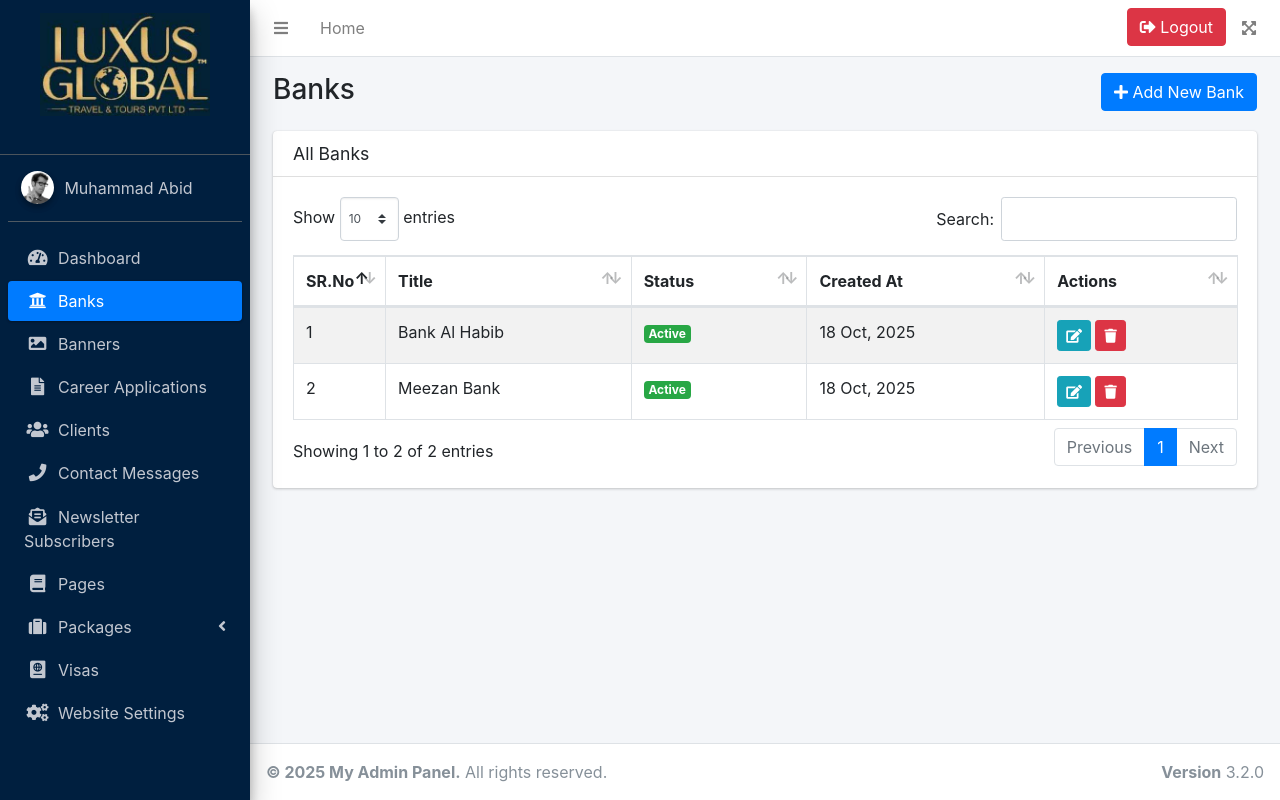
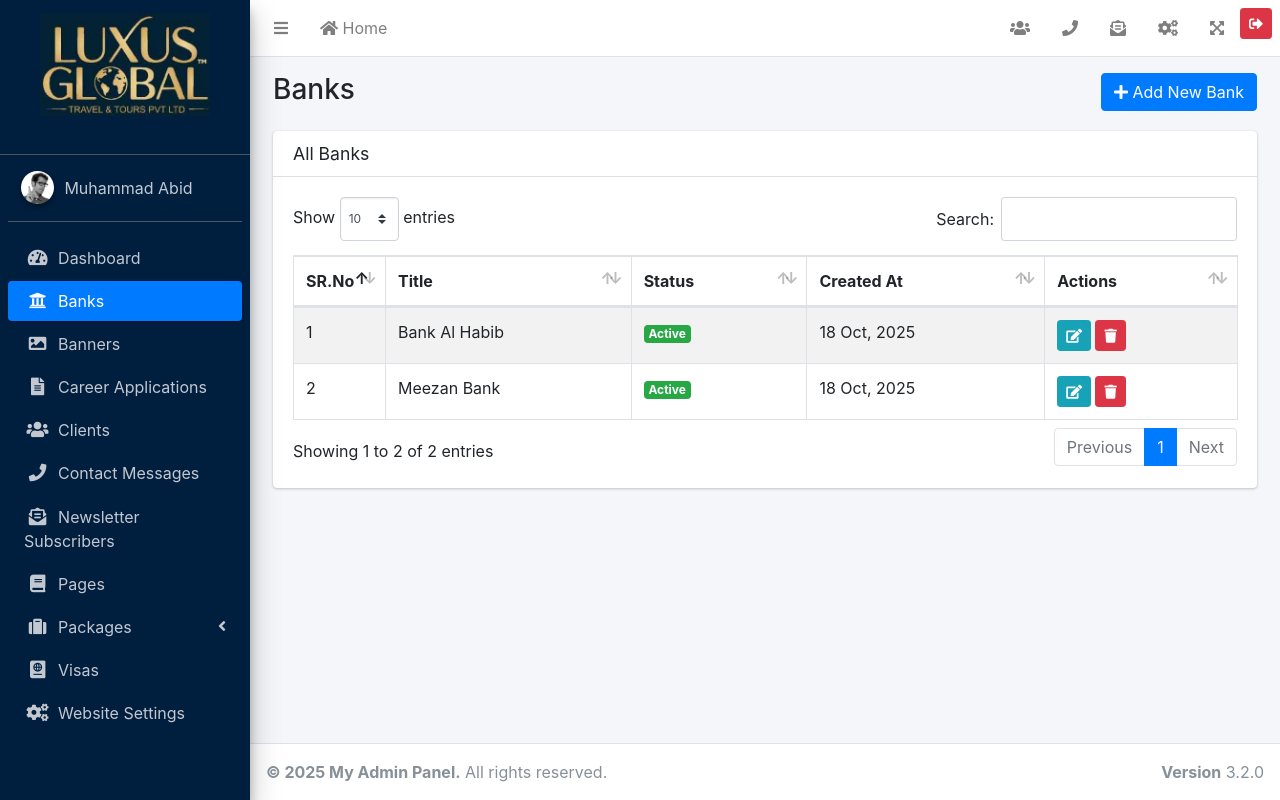
Before and after one commit to abiddb72/luxusglobal, a Laravel app: page /admin/banks in a window 1280 px wide. Run offline with Laravel 12, Linux system fonts and the light colour scheme; a user stored in the database is signed in; data comes from the database, SQL or seed files in the repository; some libraries are stand-ins or nearby versions.

Commit message:
dashboard update

```diff
--- a/resources/views/admin/layouts/partials/navbar.blade.php
+++ b/resources/views/admin/layouts/partials/navbar.blade.php
@@ -5,23 +5,57 @@
       <a class="nav-link" data-widget="pushmenu" href="#" role="button"><i class="fas fa-bars"></i></a>
     </li>
     <li class="nav-item d-none d-sm-inline-block">
-      <a href="{{ url('/admin') }}" class="nav-link">Home</a>
+      <a href="{{ route('admin.dashboard') }}" class="nav-link"><i class="fas fa-home"></i> Home</a>
     </li>
   </ul>
 
-  <!-- Right navbar -->
+  <!-- Right Navbar (Quick Links) -->
   <ul class="navbar-nav ml-auto">
+
+    <!-- Clients -->
     <li class="nav-item">
+      <a href="{{ route('admin.clients.index') }}" class="nav-link" title="Clients">
+        <i class="fas fa-users"></i>
+      </a>
+    </li>
 
-      <form action="{{ route('admin.logout') }}" method="POST">
-          @csrf
-          <button type="submit" class="btn btn-danger"><i class="fas fa-sign-out-alt"></i> Logout</button>
-      </form>
+    <!-- Contacts -->
+    <li class="nav-item">
+      <a href="{{ route('admin.contacts.index') }}" class="nav-link" title="Contact Messages">
+        <i class="fas fa-phone"></i>
+      </a>
     </li>
+
+    <!-- Newsletter -->
     <li class="nav-item">
-      <a class="nav-link" data-widget="fullscreen" href="#" role="button">
+      <a href="{{ route('admin.newsletter.index') }}" class="nav-link" title="Newsletter Subscribers">
+        <i class="fas fa-envelope-open-text"></i>
+      </a>
+    </li>
+
+    <!-- Settings -->
+    <li class="nav-item">
+      <a href="{{ route('admin.settings') }}" class="nav-link" title="Settings">
+        <i class="fas fa-cogs"></i>
+      </a>
+    </li>
+
+    <!-- Fullscreen -->
+    <li class="nav-item">
+      <a class="nav-link" data-widget="fullscreen" href="#" role="button" title="Fullscreen">
         <i class="fas fa-expand-arrows-alt"></i>
       </a>
     </li>
+
+    <!-- Logout -->
+    <li class="nav-item">
+      <form action="{{ route('admin.logout') }}" method="POST" class="d-inline">
+          @csrf
+          <button type="submit" class="btn btn-danger btn-sm" title="Logout">
+            <i class="fas fa-sign-out-alt"></i>
+          </button>
+      </form>
+    </li>
+
   </ul>
 </nav>
--- a/resources/views/admin/layouts/partials/sidebar.blade.php
+++ b/resources/views/admin/layouts/partials/sidebar.blade.php
@@ -24,7 +24,7 @@
 
         <!-- Dashboard -->
         <li class="nav-item">
-          <a href="{{ url('/admin') }}" class="nav-link {{ request()->is('admin') ? 'active' : '' }}">
+          <a href="{{ route('admin.dashboard') }}" class="nav-link {{ request()->is('admin') ? 'active' : '' }}">
             <i class="nav-icon fas fa-tachometer-alt"></i>
             <p>Dashboard</p>
           </a>
--- a/routes/web.php
+++ b/routes/web.php
@@ -22,6 +22,7 @@ use App\Http\Controllers\Admin\VisaAdminController;
 use App\Http\Controllers\Admin\ClientAdminController;
 use App\Http\Controllers\Admin\BannerController;
 use App\Http\Controllers\NewsletterController;
+use App\Http\Controllers\Admin\DashboardController;
 
 Route::get('/clear-cache', function() {
     Artisan::call('config:clear');
@@ -63,9 +64,9 @@ Route::post('/newsletter', [NewsletterController::class, 'store'])->name('newsle
 
 // Admin protected routes
 Route::middleware(['auth', 'admin'])->prefix('admin')->group(function () {
-    Route::get('/', function () {
-        return view('admin.dashboard');
-    })->name('admin.dashboard');
+
+    Route::get('/', [DashboardController::class, 'index'])->name('admin.dashboard');
+
     Route::get('/newsletter', [NewsletterController::class, 'index'])->name('admin.newsletter.index');
 
     Route::resource('banks', BankController::class)->names('admin.banks');
```
Also changed, not shown: app/Http/Controllers/Admin/DashboardController.php (added, +31 -0 lines), resources/views/admin/dashboard.blade.php (+118 -1 lines).
